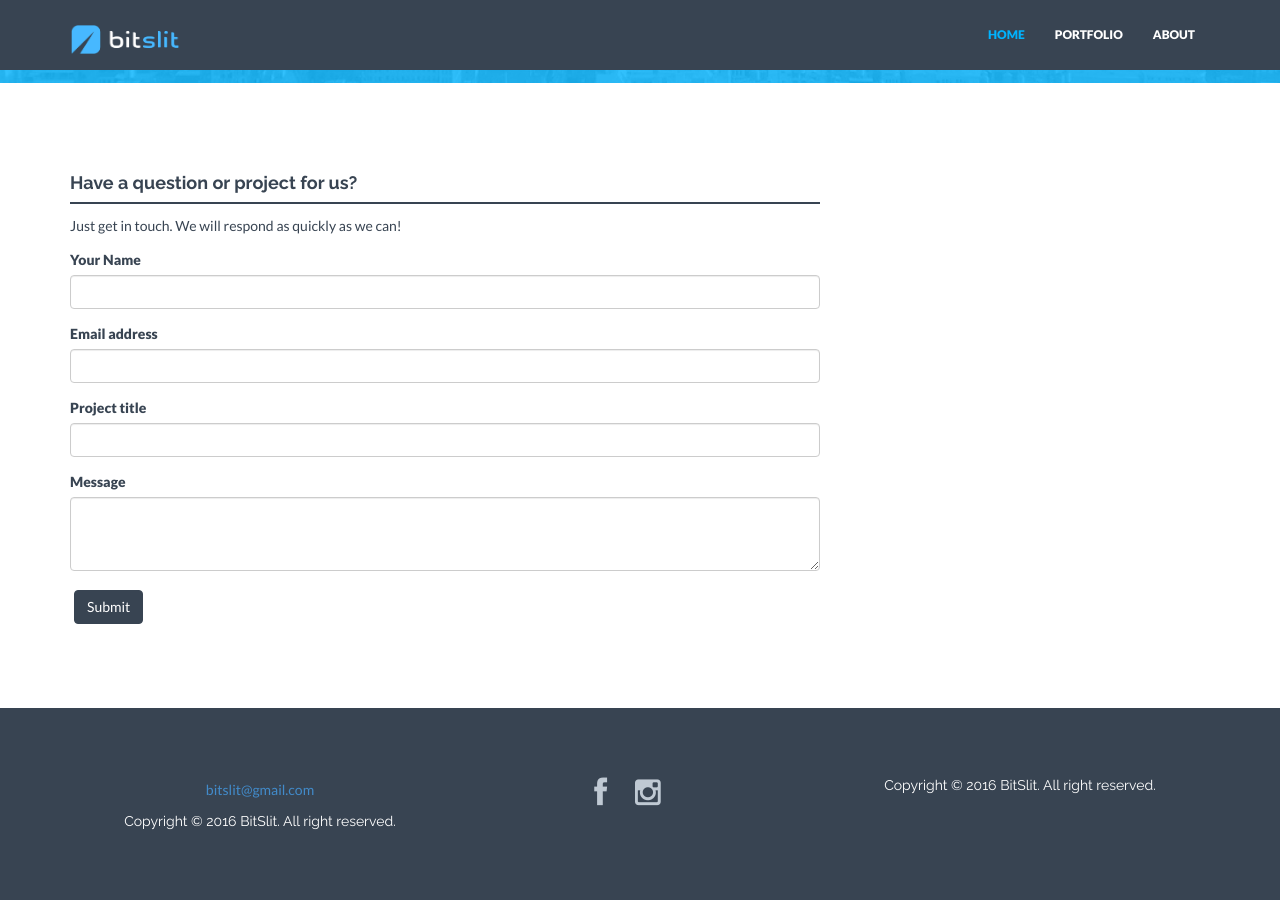
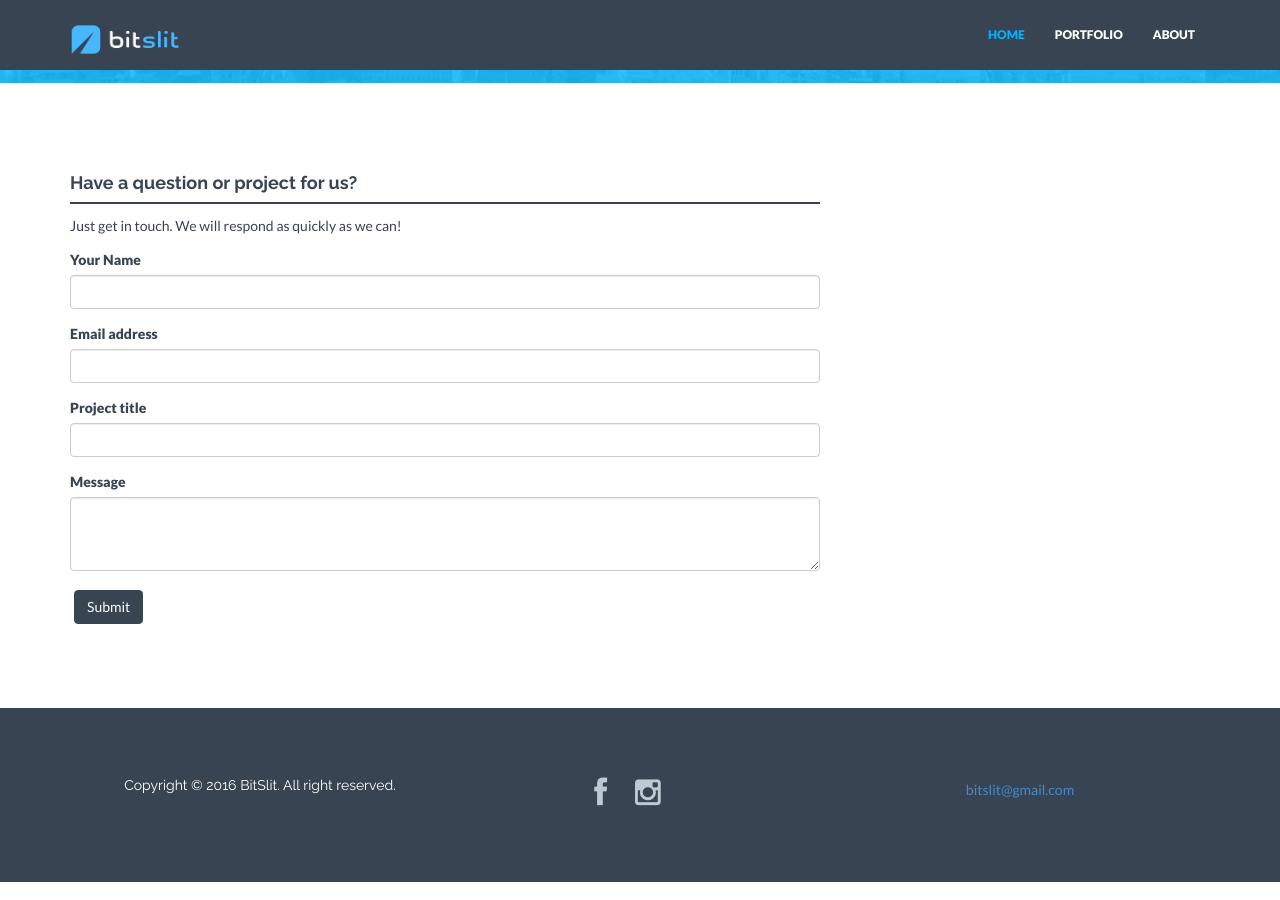
Before and after one commit to bitslit/portfolio, a Jekyll site: the page built from index.html, in a window 1280 px wide and 900 px high, scrolled down 1635 px. Built offline with Jekyll 4.4.1, drawn with Linux system fonts in a browser that asks for light colours; nearby versions of some CDN libraries.

Commit message:
Update footer.html

```diff
--- a/_includes/footer.html
+++ b/_includes/footer.html
@@ -2,9 +2,6 @@
             <div class="container">
                         <div class="centered">
                                     <div class="col-lg-4">
-                                                <p class="footer-text mail">
-                                                            <a href="mailto:bitslit@gmail.com">bitslit@gmail.com</a>
-                                                </p>
                                                 <h5>Copyright © 2016 BitSlit. All right reserved.</h5>
                                     </div>
                                     <div class="col-lg-4">
@@ -15,7 +12,9 @@
                                                 </p>
                                     </div>
                                     <div class="col-lg-4">
-                                                <h5>Copyright © 2016 BitSlit. All right reserved.</h5>
+                                                <p class="footer-text mail">
+                                                            <a href="mailto:bitslit@gmail.com">bitslit@gmail.com</a>
+                                                </p>
                                     </div>
 
                         </div><! --/row -->
```
